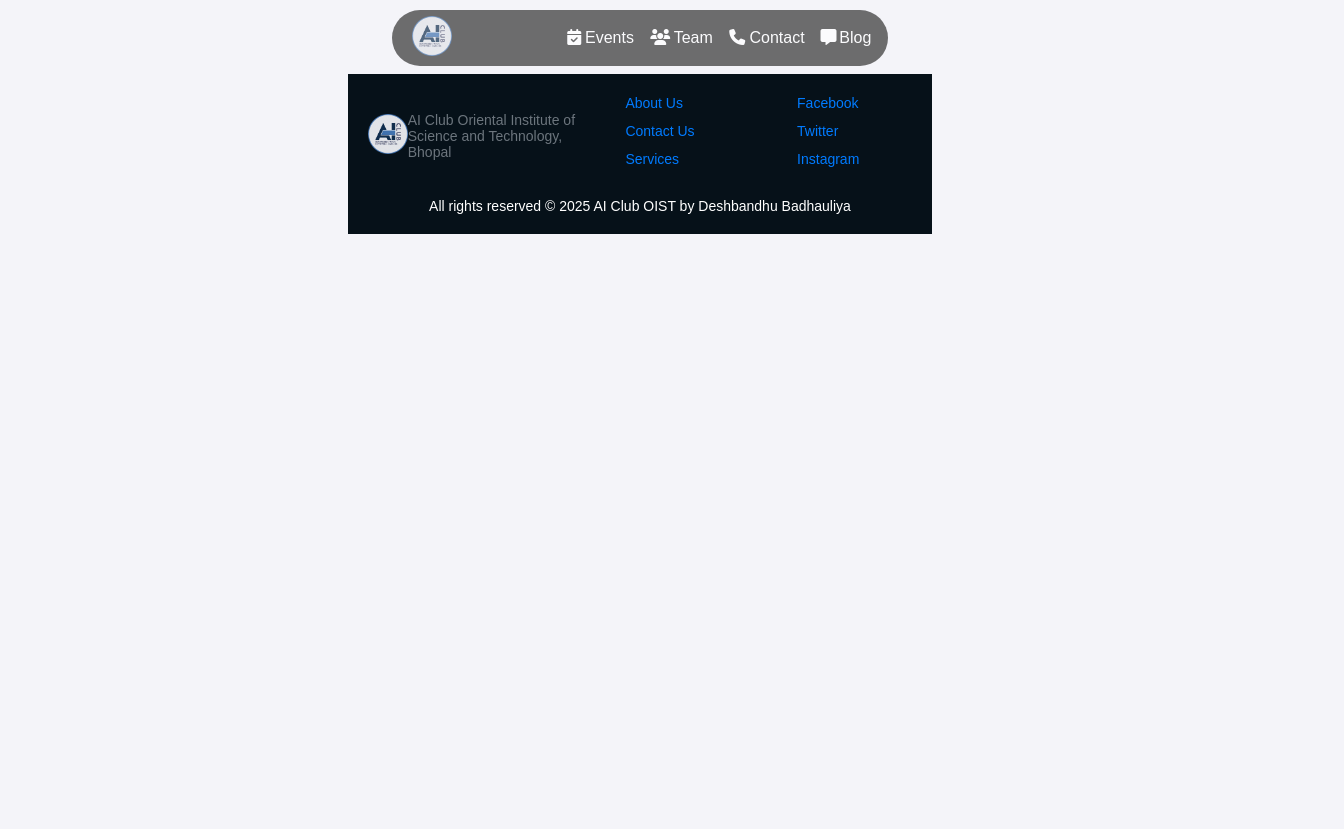
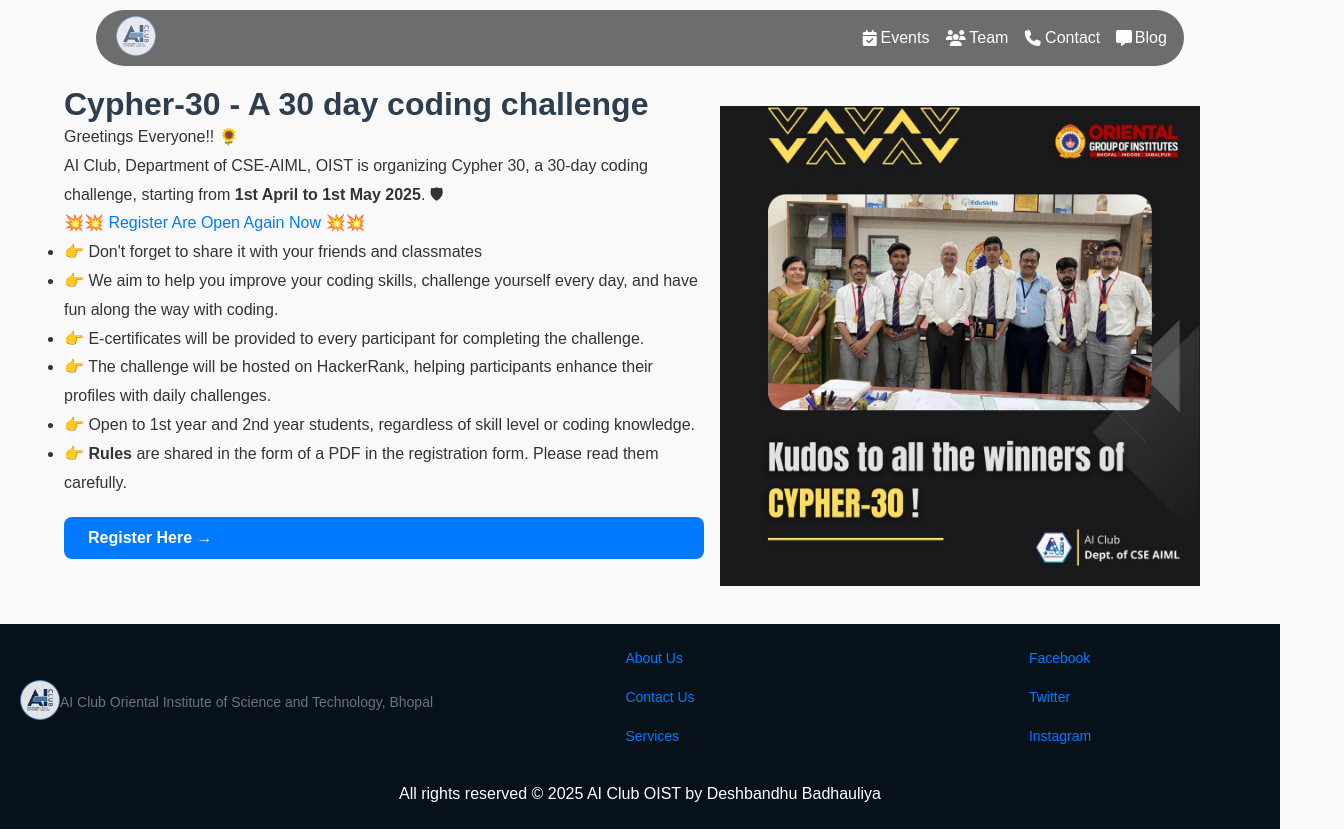
Before and after one commit to Deshbandhu01/ai-club-oist, a React (Vite) app: page /Cypher30 in a window 1280 px wide. Shown: the whole page, 1344 px wide, since content can reach past the window. Before the commit the page ends 800 px from the top, so only its background shows below. Built offline with nearby package versions, Linux system fonts and the light colour scheme.

Commit message:
first commit

```diff
--- a/index.html
+++ b/index.html
@@ -2,7 +2,7 @@
 <html lang="en">
   <head>
     <meta charset="UTF-8" />
-    <link rel="icon" type="image/svg+xml" href="/vite.svg" />
+    <link rel="icon" type="image/svg+xml" href="./src//assets/logo.png" />
     <meta name="viewport" content="width=device-width, initial-scale=1.0" />
     <title>Vite + React</title>
     <link rel="stylesheet" href="https://cdnjs.cloudflare.com/ajax/libs/font-awesome/6.7.1/css/all.min.css" integrity="sha512-5Hs3dF2AEPkpNAR7UiOHba+lRSJNeM2ECkwxUIxC1Q/FLycGTbNapWXB4tP889k5T5Ju8fs4b1P5z/iB4nMfSQ==" crossorigin="anonymous" referrerpolicy="no-referrer" />
--- a/src/App.jsx
+++ b/src/App.jsx
@@ -8,6 +8,7 @@
 import Blog_p from './pages/Blog_page/Blog_p.jsx';
 import Home from "./home.jsx";
 import Footer from './components/Footer/Footer.jsx';
+import Cypher30_p from './pages/Cypher30/Cypher30_p.jsx';
 function App() {
   return(
     <>
@@ -19,6 +20,7 @@
         <Route path="/team" element={<Team_p />} />
         <Route path="/contact" element={<Contact_p />} />
         <Route path="/blog" element={<Blog_p />} />
+        <Route path="/Cypher30" element={<Cypher30_p />} />
       </Routes>
       <Footer />
       </Router>
--- a/src/components/Navbar/Navbar.css
+++ b/src/components/Navbar/Navbar.css
@@ -30,8 +30,16 @@
 
   }
 
+  .navbar-right i{
+    display: flex;
+    justify-content: center;
+    text-align: center;
+    align-items: center;
+  }
+
   .navbar-right ul li {
     margin-left: 20px;
+
   }
 
   .uno{
--- a/src/pages/Blog_page/Blog_p.jsx
+++ b/src/pages/Blog_page/Blog_p.jsx
@@ -1,12 +1,14 @@
 import React from 'react';
 import './Blog_p.css';
 import { asset } from '../../assets/asset';
+
+import { Link } from 'react-router-dom';
 
 function Blog_p(){
     return(
         <>
         <div className="bb">
-            <div className="link_name">/Blogs</div>
+            <div className="link_name">/ Blogs</div>
             <section className="blog-section">
                 <h2>Check our Latest Blogposts</h2><br />
 
@@ -38,7 +40,7 @@
                     />
                     <h3>Cypher 3.0 Guide</h3>
                     <p>Coming Soon ...</p>
-                    <a href="https://aiclub-oist.web.app/events/AIEdge" className="read-more">Read More &rarr;</a>
+                    <Link to="/Cypher30" >Read More &rarr;</Link>
                     </div>
 
                     <div className="blog-card">
--- a/src/pages/Contact_page/Contact_p.jsx
+++ b/src/pages/Contact_page/Contact_p.jsx
@@ -39,7 +39,7 @@
   return (
     <>
 
-    <div className="link_name">/Contact</div>
+    <div className="link_name">/ Contact</div>
     <div className="contact_sec">
     <div className="main">
     <div className="conc">
--- /dev/null
+++ b/src/pages/Cypher30/Cypher30_p.css
@@ -0,0 +1,70 @@
+body {
+    font-family: 'Segoe UI', sans-serif;
+    background-color: #f9f9f9;
+    margin: 0;
+    padding: 0;
+    color: #333;
+  }
+
+.container_cyp{
+  width:100vw;
+  margin-top:30px;
+  margin-left:5%;
+  display: flex;
+  padding-right:10%;
+}
+
+  .cy_content{
+    width:60% ;
+    display: flex;
+    flex-direction: column;
+  }
+
+  h1 {
+    color: #2c3e50;
+  }
+
+  p, li {
+    font-size: 16px;
+    line-height: 1.8;
+  }
+
+  a {
+    color: #007bff;
+    text-decoration: none;
+  }
+
+  a:hover {
+    text-decoration: underline;
+  }
+
+  .register-btn {
+    display: inline-block;
+    margin-top: 20px;
+    padding: 12px 24px;
+    background-color: #007bff;
+    color: white;
+    border-radius: 8px;
+    font-weight: bold;
+    transition: background-color 0.3s;
+  }
+
+  .register-btn:hover {
+    background-color: #0056b3;
+  }
+
+  .image-section {
+    display: flex;
+    justify-content: center;
+    text-align: center;
+    align-items: center;
+    width:40vw;
+    padding:20px;
+    /* height:100vh; */
+    margin:auto;
+    border-radius: 12px;
+  }
+  .image-section img{
+    height:60vh;
+    width:40vw
+  }
--- /dev/null
+++ b/src/pages/Cypher30/Cypher30_p.jsx
@@ -0,0 +1,36 @@
+import React from 'react';
+import './Cypher30_p.css';
+import { asset } from '../../assets/asset';
+
+function Cypher30_p() {
+  return (
+    <>
+
+    <div className="container_cyp">
+      <div className="cy_content">
+        <h1>Cypher-30 - A 30 day coding challenge</h1>
+        <p>Greetings Everyone!! 🌻</p>
+        <p>
+          AI Club, Department of CSE-AIML, OIST is organizing Cypher 30, a 30-day coding challenge, starting from
+          <strong> 1st April to 1st May 2025</strong>. 🛡
+        </p>
+        <p>💥💥 <a href="http://bit.ly/3SyNrMb">Register Are Open Again Now</a> 💥💥</p>
+        <ul>
+          <li>👉 Don't forget to share it with your friends and classmates</li>
+          <li>👉 We aim to help you improve your coding skills, challenge yourself every day, and have fun along the way with coding.</li>
+          <li>👉 E-certificates will be provided to every participant for completing the challenge.</li>
+          <li>👉 The challenge will be hosted on HackerRank, helping participants enhance their profiles with daily challenges.</li>
+          <li>👉 Open to 1st year and 2nd year students, regardless of skill level or coding knowledge.</li>
+          <li>👉 <strong>Rules</strong> are shared in the form of a PDF in the registration form. Please read them carefully.</li>
+        </ul>
+        <a href="http://bit.ly/https://docs.google.com/forms/d/e/1FAIpQLScxoU1w89B81lkhmw_Flz-wRxdSSK3fn_mse4mH_hzXGhP7Lw/viewform" className="register-btn">Register Here →</a>
+      </div>
+      <div className="image-section">
+        <img src={asset.Cypher_30_win} alt="Cypher 30 Challenge" />
+      </div>
+    </div>
+    </>
+  );
+}
+
+export default Cypher30_p;
--- a/src/pages/Event_page/Event_p.jsx
+++ b/src/pages/Event_page/Event_p.jsx
@@ -6,7 +6,7 @@
   return (
     <>
     <div className="ki">
-    <div className="link_name">/Event</div>
+    <div className="link_name">/ Events</div>
     <div className="eve_con">
     <div className="event-section">
     <h2 className='ai-tit'>Explore Ai Club</h2>
@@ -65,6 +65,7 @@
           </a>
         </div>
       </div>
+
     </div>
     </div>
     </div>
--- a/src/pages/Team_page/Team_p.jsx
+++ b/src/pages/Team_page/Team_p.jsx
@@ -4,7 +4,7 @@
 const Team_p = () => {
   return (
     <>
-    <div className="link_name">/Team</div>
+    <div className="link_name">/ Team</div>
     <div className="Team-cont">
 
     <section className="core-team-section">
```
